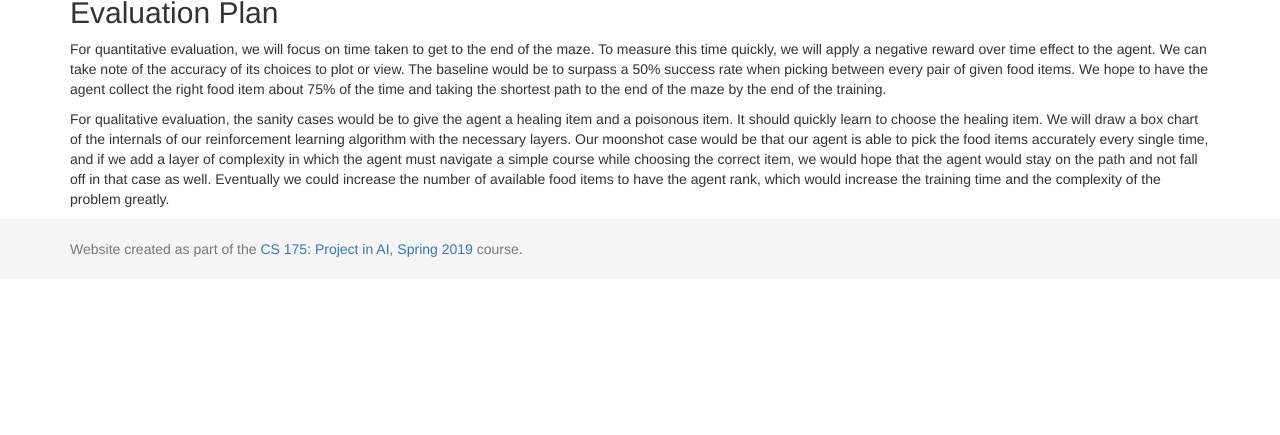
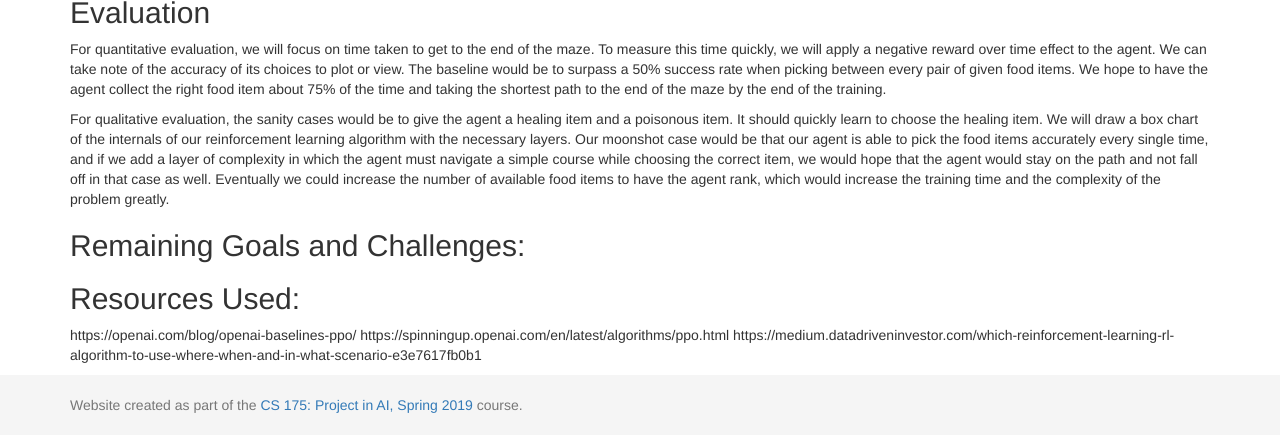
Before and after one commit to briandle00/MalmoRunner, a Jekyll site: the page built from docs/status.md, in a window 1280 px wide and 900 px high, scrolled down 584 px, cut to the strip 465-900 px from the top of the window. Built offline with Jekyll 4.4.1, drawn with Linux system fonts in a browser that asks for light colours; before the commit the page ends 1328 px from its top, so only the background shows below that; some of the changed text lies outside the part shown.

Commit message:
Update status.md

```diff
--- a/docs/status.md
+++ b/docs/status.md
@@ -14,7 +15,14 @@ Our current Algorithm:
 <img width="741" alt="Screen Shot 2021-11-14 at 12 05 54 PM" src="https://user-images.githubusercontent.com/62405418/141696775-10b495b7-5775-4ac9-bf58-fd4caa95cdd0.png">
 
 
-## Evaluation Plan
+## Evaluation
 For quantitative evaluation, we will focus on time taken to get to the end of the maze. To measure this time quickly, we will apply a negative reward over time effect to the agent. We can take note of the accuracy of its choices to plot or view. The baseline would be to surpass a 50% success rate when picking between every pair of given food items. We hope to have the agent collect the right food item about 75% of the time and taking the shortest path to the end of the maze by the end of the training.
 
 For qualitative evaluation, the sanity cases would be to give the agent a healing item and a poisonous item. It should quickly learn to choose the healing item. We will draw a box chart of the internals of our reinforcement learning algorithm with the necessary layers. Our moonshot case would be that our agent is able to pick the food items accurately every single time, and if we add a layer of complexity in which the agent must navigate a simple course while choosing the correct item, we would hope that the agent would stay on the path and not fall off in that case as well. Eventually we could increase the number of available food items to have the agent rank, which would increase the training time and the complexity of the problem greatly.
+
+## Remaining Goals and Challenges:
+
+## Resources Used:
+https://openai.com/blog/openai-baselines-ppo/
+https://spinningup.openai.com/en/latest/algorithms/ppo.html
+https://medium.datadriveninvestor.com/which-reinforcement-learning-rl-algorithm-to-use-where-when-and-in-what-scenario-e3e7617fb0b1
```
Also changed, not shown: other parts of docs/status.md (+2 -1 lines).
